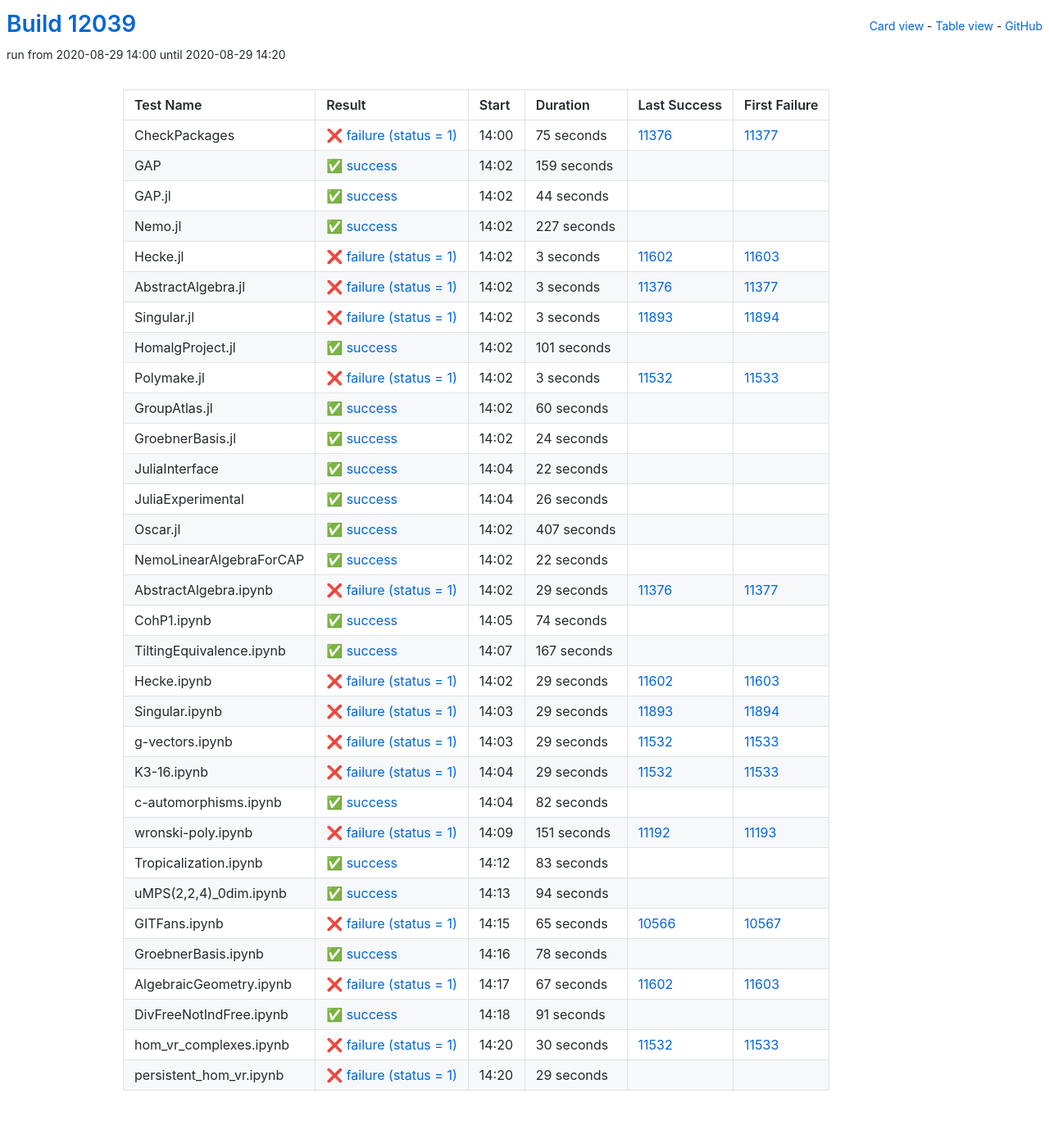
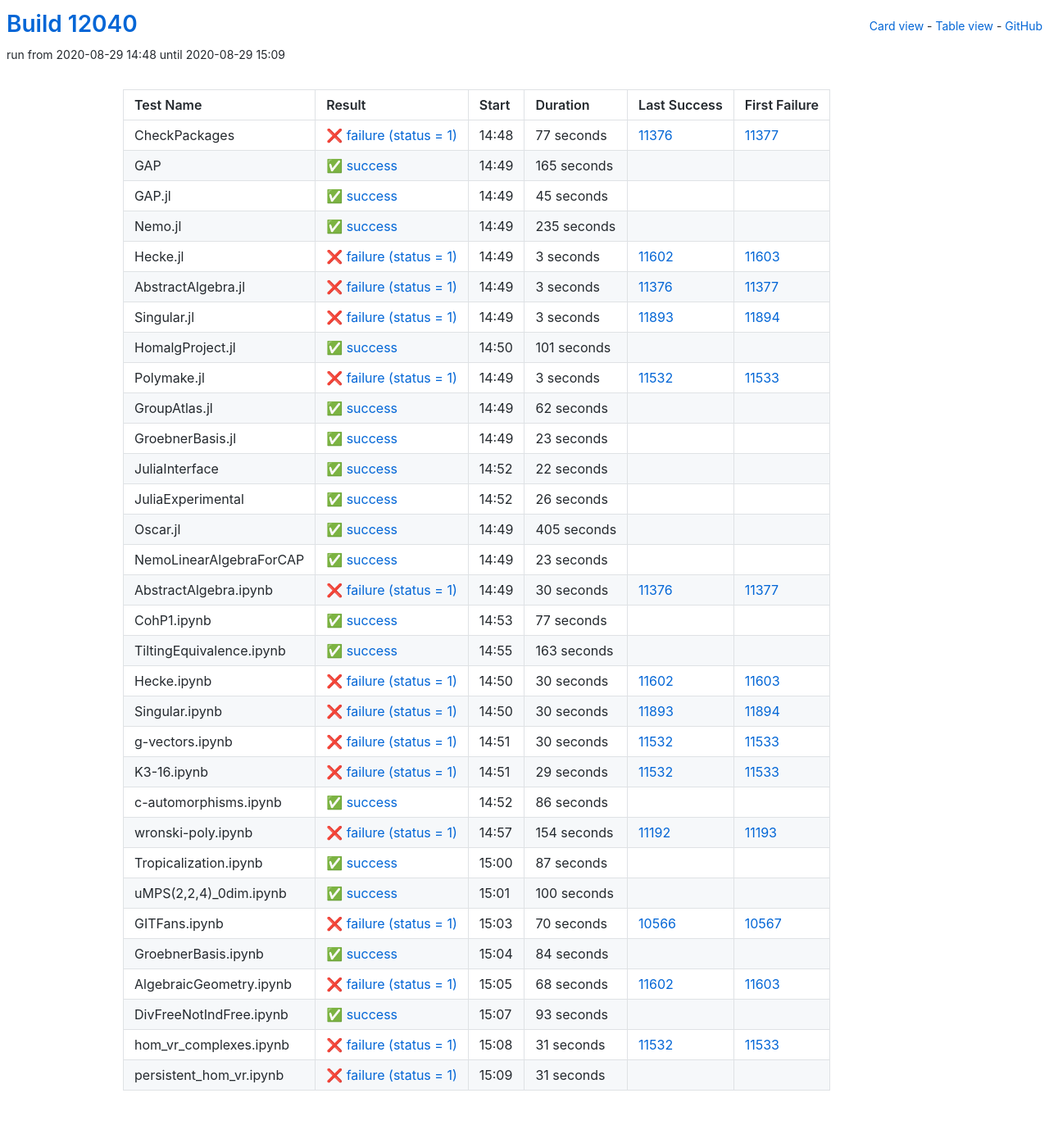
Before and after one commit to oscar-system/oscar-ci-status, a Jekyll site: the page built from table.html, in a window 1280 px wide. Shown: the whole page at 82% size. Built offline with Jekyll 4.4.1, drawn with Linux system fonts in a browser that asks for light colours.

Commit message:
Build #12040

```diff
--- a/_data/ci.yml
+++ b/_data/ci.yml
@@ -1,6 +1,6 @@
 ---
-build: 12039
-build_url: https://oscarci.mathematik.uni-kl.de/job/oscar/12039/
+build: 12040
+build_url: https://oscarci.mathematik.uni-kl.de/job/oscar/12040/
 job: oscar
 organization: oscar-system
 repo: oscar-ci-status
@@ -8,56 +8,56 @@
 tests:
 - name: CheckPackages
   id: checkpackages
-  log: https://oscarci.mathematik.uni-kl.de/job/oscar/12039/artifact/logs/build-12039/CheckPackages.log
-  start: 2020-08-29 14:00
+  log: https://oscarci.mathematik.uni-kl.de/job/oscar/12040/artifact/logs/build-12040/CheckPackages.log
+  start: 2020-08-29 14:48
   success: false
   exitcode: 1
   status: failure
-  duration: 75
+  duration: 77
   last_success: 11376
   last_success_url: https://oscarci.mathematik.uni-kl.de/job/oscar/11376/
   first_failure: 11377
   first_failure_url: https://oscarci.mathematik.uni-kl.de/job/oscar/11377/
 - name: GAP
   id: gap
-  log: https://oscarci.mathematik.uni-kl.de/job/oscar/12039/artifact/logs/build-12039/GAP.log
-  start: 2020-08-29 14:02
+  log: https://oscarci.mathematik.uni-kl.de/job/oscar/12040/artifact/logs/build-12040/GAP.log
+  start: 2020-08-29 14:49
   success: true
   exitcode: 0
   status: success
-  duration: 159
+  duration: 165
   last_success: false
   last_success_url:
   first_failure: false
   first_failure_url:
 - name: GAP.jl
   id: gap-jl
-  log: https://oscarci.mathematik.uni-kl.de/job/oscar/12039/artifact/logs/build-12039/GAP.jl.log
-  start: 2020-08-29 14:02
+  log: https://oscarci.mathematik.uni-kl.de/job/oscar/12040/artifact/logs/build-12040/GAP.jl.log
+  start: 2020-08-29 14:49
   success: true
   exitcode: 0
   status: success
-  duration: 44
+  duration: 45
   last_success: false
   last_success_url:
   first_failure: false
   first_failure_url:
 - name: Nemo.jl
   id: nemo-jl
-  log: https://oscarci.mathematik.uni-kl.de/job/oscar/12039/artifact/logs/build-12039/Nemo.jl.log
-  start: 2020-08-29 14:02
+  log: https://oscarci.mathematik.uni-kl.de/job/oscar/12040/artifact/logs/build-12040/Nemo.jl.log
+  start: 2020-08-29 14:49
   success: true
   exitcode: 0
   status: success
-  duration: 227
+  duration: 235
   last_success: false
   last_success_url:
   first_failure: false
   first_failure_url:
 - name: Hecke.jl
   id: hecke-jl
-  log: https://oscarci.mathematik.uni-kl.de/job/oscar/12039/artifact/logs/build-12039/Hecke.jl.log
-  start: 2020-08-29 14:02
+  log: https://oscarci.mathematik.uni-kl.de/job/oscar/12040/artifact/logs/build-12040/Hecke.jl.log
+  start: 2020-08-29 14:49
   success: false
   exitcode: 1
   status: failure
@@ -68,8 +68,8 @@
   first_failure_url: https://oscarci.mathematik.uni-kl.de/job/oscar/11603/
 - name: AbstractAlgebra.jl
   id: abstractalgebra-jl
-  log: https://oscarci.mathematik.uni-kl.de/job/oscar/12039/artifact/logs/build-12039/AbstractAlgebra.jl.log
-  start: 2020-08-29 14:02
+  log: https://oscarci.mathematik.uni-kl.de/job/oscar/12040/artifact/logs/build-12040/AbstractAlgebra.jl.log
+  start: 2020-08-29 14:49
   success: false
   exitcode: 1
   status: failure
@@ -80,8 +80,8 @@
   first_failure_url: https://oscarci.mathematik.uni-kl.de/job/oscar/11377/
 - name: Singular.jl
   id: singular-jl
-  log: https://oscarci.mathematik.uni-kl.de/job/oscar/12039/artifact/logs/build-12039/Singular.jl.log
-  start: 2020-08-29 14:02
+  log: https://oscarci.mathematik.uni-kl.de/job/oscar/12040/artifact/logs/build-12040/Singular.jl.log
+  start: 2020-08-29 14:49
   success: false
   exitcode: 1
   status: failure
@@ -92,8 +92,8 @@
   first_failure_url: https://oscarci.mathematik.uni-kl.de/job/oscar/11894/
 - name: HomalgProject.jl
   id: homalgproject-jl
-  log: https://oscarci.mathematik.uni-kl.de/job/oscar/12039/artifact/logs/build-12039/HomalgProject.jl.log
-  start: 2020-08-29 14:02
+  log: https://oscarci.mathematik.uni-kl.de/job/oscar/12040/artifact/logs/build-12040/HomalgProject.jl.log
+  start: 2020-08-29 14:50
   success: true
   exitcode: 0
   status: success
@@ -104,8 +104,8 @@
   first_failure_url:
 - name: Polymake.jl
   id: polymake-jl
-  log: https://oscarci.mathematik.uni-kl.de/job/oscar/12039/artifact/logs/build-12039/Polymake.jl.log
-  start: 2020-08-29 14:02
+  log: https://oscarci.mathematik.uni-kl.de/job/oscar/12040/artifact/logs/build-12040/Polymake.jl.log
+  start: 2020-08-29 14:49
   success: false
   exitcode: 1
   status: failure
@@ -116,32 +116,32 @@
   first_failure_url: https://oscarci.mathematik.uni-kl.de/job/oscar/11533/
 - name: GroupAtlas.jl
   id: groupatlas-jl
-  log: https://oscarci.mathematik.uni-kl.de/job/oscar/12039/artifact/logs/build-12039/GroupAtlas.jl.log
-  start: 2020-08-29 14:02
+  log: https://oscarci.mathematik.uni-kl.de/job/oscar/12040/artifact/logs/build-12040/GroupAtlas.jl.log
+  start: 2020-08-29 14:49
   success: true
   exitcode: 0
   status: success
-  duration: 60
+  duration: 62
   last_success: false
   last_success_url:
   first_failure: false
   first_failure_url:
 - name: GroebnerBasis.jl
   id: groebnerbasis-jl
-  log: https://oscarci.mathematik.uni-kl.de/job/oscar/12039/artifact/logs/build-12039/GroebnerBasis.jl.log
-  start: 2020-08-29 14:02
+  log: https://oscarci.mathematik.uni-kl.de/job/oscar/12040/artifact/logs/build-12040/GroebnerBasis.jl.log
+  start: 2020-08-29 14:49
   success: true
   exitcode: 0
   status: success
-  duration: 24
+  duration: 23
   last_success: false
   last_success_url:
   first_failure: false
   first_failure_url:
 - name: JuliaInterface
   id: juliainterface
-  log: https://oscarci.mathematik.uni-kl.de/job/oscar/12039/artifact/logs/build-12039/JuliaInterface.log
-  start: 2020-08-29 14:04
+  log: https://oscarci.mathematik.uni-kl.de/job/oscar/12040/artifact/logs/build-12040/JuliaInterface.log
+  start: 2020-08-29 14:52
   success: true
   exitcode: 0
   status: success
@@ -152,8 +152,8 @@
   first_failure_url:
 - name: JuliaExperimental
   id: juliaexperimental
-  log: https://oscarci.mathematik.uni-kl.de/job/oscar/12039/artifact/logs/build-12039/JuliaExperimental.log
-  start: 2020-08-29 14:04
+  log: https://oscarci.mathematik.uni-kl.de/job/oscar/12040/artifact/logs/build-12040/JuliaExperimental.log
+  start: 2020-08-29 14:52
   success: true
   exitcode: 0
   status: success
@@ -164,104 +164,104 @@
   first_failure_url:
 - name: Oscar.jl
   id: oscar-jl
-  log: https://oscarci.mathematik.uni-kl.de/job/oscar/12039/artifact/logs/build-12039/Oscar.jl.log
-  start: 2020-08-29 14:02
+  log: https://oscarci.mathematik.uni-kl.de/job/oscar/12040/artifact/logs/build-12040/Oscar.jl.log
+  start: 2020-08-29 14:49
   success: true
   exitcode: 0
   status: success
-  duration: 407
+  duration: 405
   last_success: false
   last_success_url:
   first_failure: false
   first_failure_url:
 - name: NemoLinearAlgebraForCAP
   id: nemolinearalgebraforcap
-  log: https://oscarci.mathematik.uni-kl.de/job/oscar/12039/artifact/logs/build-12039/NemoLinearAlgebraForCAP.log
-  start: 2020-08-29 14:02
+  log: https://oscarci.mathematik.uni-kl.de/job/oscar/12040/artifact/logs/build-12040/NemoLinearAlgebraForCAP.log
+  start: 2020-08-29 14:49
   success: true
   exitcode: 0
   status: success
-  duration: 22
+  duration: 23
   last_success: false
   last_success_url:
   first_failure: false
   first_failure_url:
 - name: AbstractAlgebra.ipynb
   id: abstractalgebra-ipynb
-  log: https://oscarci.mathematik.uni-kl.de/job/oscar/12039/artifact/logs/build-12039/AbstractAlgebra.ipynb.log
-  start: 2020-08-29 14:02
+  log: https://oscarci.mathematik.uni-kl.de/job/oscar/12040/artifact/logs/build-12040/AbstractAlgebra.ipynb.log
+  start: 2020-08-29 14:49
   success: false
   exitcode: 1
   status: failure
-  duration: 29
+  duration: 30
   last_success: 11376
   last_success_url: https://oscarci.mathematik.uni-kl.de/job/oscar/11376/
   first_failure: 11377
   first_failure_url: https://oscarci.mathematik.uni-kl.de/job/oscar/11377/
 - name: CohP1.ipynb
   id: cohp1-ipynb
-  log: https://oscarci.mathematik.uni-kl.de/job/oscar/12039/artifact/logs/build-12039/CohP1.ipynb.log
-  start: 2020-08-29 14:05
+  log: https://oscarci.mathematik.uni-kl.de/job/oscar/12040/artifact/logs/build-12040/CohP1.ipynb.log
+  start: 2020-08-29 14:53
   success: true
   exitcode: 0
   status: success
-  duration: 74
+  duration: 77
   last_success: false
   last_success_url:
   first_failure: false
   first_failure_url:
 - name: TiltingEquivalence.ipynb
   id: tiltingequivalence-ipynb
-  log: https://oscarci.mathematik.uni-kl.de/job/oscar/12039/artifact/logs/build-12039/TiltingEquivalence.ipynb.log
-  start: 2020-08-29 14:07
+  log: https://oscarci.mathematik.uni-kl.de/job/oscar/12040/artifact/logs/build-12040/TiltingEquivalence.ipynb.log
+  start: 2020-08-29 14:55
   success: true
   exitcode: 0
   status: success
-  duration: 167
+  duration: 163
   last_success: false
   last_success_url:
   first_failure: false
   first_failure_url:
 - name: Hecke.ipynb
   id: hecke-ipynb
-  log: https://oscarci.mathematik.uni-kl.de/job/oscar/12039/artifact/logs/build-12039/Hecke.ipynb.log
-  start: 2020-08-29 14:02
+  log: https://oscarci.mathematik.uni-kl.de/job/oscar/12040/artifact/logs/build-12040/Hecke.ipynb.log
+  start: 2020-08-29 14:50
   success: false
   exitcode: 1
   status: failure
-  duration: 29
+  duration: 30
   last_success: 11602
   last_success_url: https://oscarci.mathematik.uni-kl.de/job/oscar/11602/
   first_failure: 11603
   first_failure_url: https://oscarci.mathematik.uni-kl.de/job/oscar/11603/
 - name: Singular.ipynb
   id: singular-ipynb
-  log: https://oscarci.mathematik.uni-kl.de/job/oscar/12039/artifact/logs/build-12039/Singular.ipynb.log
-  start: 2020-08-29 14:03
+  log: https://oscarci.mathematik.uni-kl.de/job/oscar/12040/artifact/logs/build-12040/Singular.ipynb.log
+  start: 2020-08-29 14:50
   success: false
   exitcode: 1
   status: failure
-  duration: 29
+  duration: 30
   last_success: 11893
   last_success_url: https://oscarci.mathematik.uni-kl.de/job/oscar/11893/
   first_failure: 11894
   first_failure_url: https://oscarci.mathematik.uni-kl.de/job/oscar/11894/
 - name: g-vectors.ipynb
   id: g-vectors-ipynb
-  log: https://oscarci.mathematik.uni-kl.de/job/oscar/12039/artifact/logs/build-12039/g-vectors.ipynb.log
-  start: 2020-08-29 14:03
+  log: https://oscarci.mathematik.uni-kl.de/job/oscar/12040/artifact/logs/build-12040/g-vectors.ipynb.log
+  start: 2020-08-29 14:51
   success: false
   exitcode: 1
   status: failure
-  duration: 29
+  duration: 30
   last_success: 11532
   last_success_url: https://oscarci.mathematik.uni-kl.de/job/oscar/11532/
   first_failure: 11533
   first_failure_url: https://oscarci.mathematik.uni-kl.de/job/oscar/11533/
 - name: K3-16.ipynb
   id: k3-16-ipynb
-  log: https://oscarci.mathematik.uni-kl.de/job/oscar/12039/artifact/logs/build-12039/K3-16.ipynb.log
-  start: 2020-08-29 14:04
+  log: https://oscarci.mathematik.uni-kl.de/job/oscar/12040/artifact/logs/build-12040/K3-16.ipynb.log
+  start: 2020-08-29 14:51
   success: false
   exitcode: 1
   status: failure
@@ -272,120 +272,120 @@
   first_failure_url: https://oscarci.mathematik.uni-kl.de/job/oscar/11533/
 - name: c-automorphisms.ipynb
   id: c-automorphisms-ipynb
-  log: https://oscarci.mathematik.uni-kl.de/job/oscar/12039/artifact/logs/build-12039/c-automorphisms.ipynb.log
-  start: 2020-08-29 14:04
+  log: https://oscarci.mathematik.uni-kl.de/job/oscar/12040/artifact/logs/build-12040/c-automorphisms.ipynb.log
+  start: 2020-08-29 14:52
   success: true
   exitcode: 0
   status: success
-  duration: 82
+  duration: 86
   last_success: false
   last_success_url:
   first_failure: false
   first_failure_url:
 - name: wronski-poly.ipynb
   id: wronski-poly-ipynb
-  log: https://oscarci.mathematik.uni-kl.de/job/oscar/12039/artifact/logs/build-12039/wronski-poly.ipynb.log
-  start: 2020-08-29 14:09
+  log: https://oscarci.mathematik.uni-kl.de/job/oscar/12040/artifact/logs/build-12040/wronski-poly.ipynb.log
+  start: 2020-08-29 14:57
   success: false
   exitcode: 1
   status: failure
-  duration: 151
+  duration: 154
   last_success: 11192
   last_success_url: https://oscarci.mathematik.uni-kl.de/job/oscar/11192/
   first_failure: 11193
   first_failure_url: https://oscarci.mathematik.uni-kl.de/job/oscar/11193/
 - name: Tropicalization.ipynb
   id: tropicalization-ipynb
-  log: https://oscarci.mathematik.uni-kl.de/job/oscar/12039/artifact/logs/build-12039/Tropicalization.ipynb.log
-  start: 2020-08-29 14:12
+  log: https://oscarci.mathematik.uni-kl.de/job/oscar/12040/artifact/logs/build-12040/Tropicalization.ipynb.log
+  start: 2020-08-29 15:00
   success: true
   exitcode: 0
   status: success
-  duration: 83
+  duration: 87
   last_success: false
   last_success_url:
   first_failure: false
   first_failure_url:
 - name: uMPS(2,2,4)_0dim.ipynb
   id: umps-2-2-4-0dim-ipynb
-  log: https://oscarci.mathematik.uni-kl.de/job/oscar/12039/artifact/logs/build-12039/uMPS-2-2-4-_0dim.ipynb.log
-  start: 2020-08-29 14:13
+  log: https://oscarci.mathematik.uni-kl.de/job/oscar/12040/artifact/logs/build-12040/uMPS-2-2-4-_0dim.ipynb.log
+  start: 2020-08-29 15:01
   success: true
   exitcode: 0
   status: success
-  duration: 94
+  duration: 100
   last_success: false
   last_success_url:
   first_failure: false
   first_failure_url:
 - name: GITFans.ipynb
   id: gitfans-ipynb
-  log: https://oscarci.mathematik.uni-kl.de/job/oscar/12039/artifact/logs/build-12039/GITFans.ipynb.log
-  start: 2020-08-29 14:15
+  log: https://oscarci.mathematik.uni-kl.de/job/oscar/12040/artifact/logs/build-12040/GITFans.ipynb.log
+  start: 2020-08-29 15:03
   success: false
   exitcode: 1
   status: failure
-  duration: 65
+  duration: 70
   last_success: 10566
   last_success_url: https://oscarci.mathematik.uni-kl.de/job/oscar/10566/
   first_failure: 10567
   first_failure_url: https://oscarci.mathematik.uni-kl.de/job/oscar/10567/
 - name: GroebnerBasis.ipynb
   id: groebnerbasis-ipynb
-  log: https://oscarci.mathematik.uni-kl.de/job/oscar/12039/artifact/logs/build-12039/GroebnerBasis.ipynb.log
-  start: 2020-08-29 14:16
+  log: https://oscarci.mathematik.uni-kl.de/job/oscar/12040/artifact/logs/build-12040/GroebnerBasis.ipynb.log
+  start: 2020-08-29 15:04
   success: true
   exitcode: 0
   status: success
-  duration: 78
+  duration: 84
   last_success: false
   last_success_url:
   first_failure: false
   first_failure_url:
 - name: AlgebraicGeometry.ipynb
   id: algebraicgeometry-ipynb
-  log: https://oscarci.mathematik.uni-kl.de/job/oscar/12039/artifact/logs/build-12039/AlgebraicGeometry.ipynb.log
-  start: 2020-08-29 14:17
+  log: https://oscarci.mathematik.uni-kl.de/job/oscar/12040/artifact/logs/build-12040/AlgebraicGeometry.ipynb.log
+  start: 2020-08-29 15:05
   success: false
   exitcode: 1
   status: failure
-  duration: 67
+  duration: 68
   last_success: 11602
   last_success_url: https://oscarci.mathematik.uni-kl.de/job/oscar/11602/
   first_failure: 11603
   first_failure_url: https://oscarci.mathematik.uni-kl.de/job/oscar/11603/
 - name: DivFreeNotIndFree.ipynb
   id: divfreenotindfree-ipynb
-  log: https://oscarci.mathematik.uni-kl.de/job/oscar/12039/artifact/logs/build-12039/DivFreeNotIndFree.ipynb.log
-  start: 2020-08-29 14:18
+  log: https://oscarci.mathematik.uni-kl.de/job/oscar/12040/artifact/logs/build-12040/DivFreeNotIndFree.ipynb.log
+  start: 2020-08-29 15:07
   success: true
   exitcode: 0
   status: success
-  duration: 91
+  duration: 93
   last_success: false
   last_success_url:
   first_failure: false
   first_failure_url:
 - name: hom_vr_complexes.ipynb
   id: hom-vr-complexes-ipynb
-  log: https://oscarci.mathematik.uni-kl.de/job/oscar/12039/artifact/logs/build-12039/hom_vr_complexes.ipynb.log
-  start: 2020-08-29 14:20
+  log: https://oscarci.mathematik.uni-kl.de/job/oscar/12040/artifact/logs/build-12040/hom_vr_complexes.ipynb.log
+  start: 2020-08-29 15:08
   success: false
   exitcode: 1
   status: failure
-  duration: 30
+  duration: 31
   last_success: 11532
   last_success_url: https://oscarci.mathematik.uni-kl.de/job/oscar/11532/
   first_failure: 11533
   first_failure_url: https://oscarci.mathematik.uni-kl.de/job/oscar/11533/
 - name: persistent_hom_vr.ipynb
   id: persistent-hom-vr-ipynb
-  log: https://oscarci.mathematik.uni-kl.de/job/oscar/12039/artifact/logs/build-12039/persistent_hom_vr.ipynb.log
-  start: 2020-08-29 14:20
+  log: https://oscarci.mathematik.uni-kl.de/job/oscar/12040/artifact/logs/build-12040/persistent_hom_vr.ipynb.log
+  start: 2020-08-29 15:09
   success: false
   exitcode: 1
   status: failure
-  duration: 29
+  duration: 31
   last_success: false
   last_success_url:
   first_failure: false
```
Also changed, not shown: README.md.
